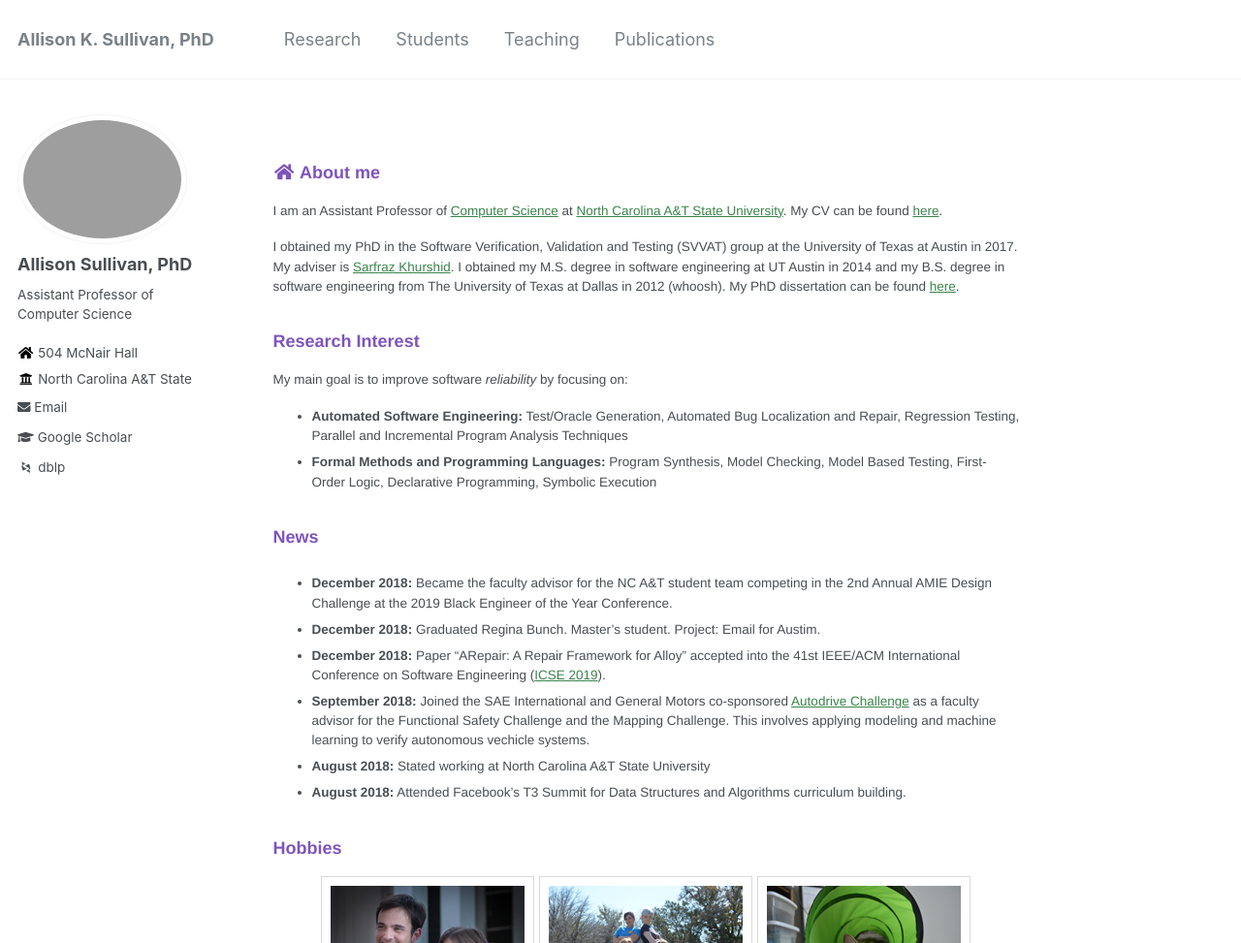
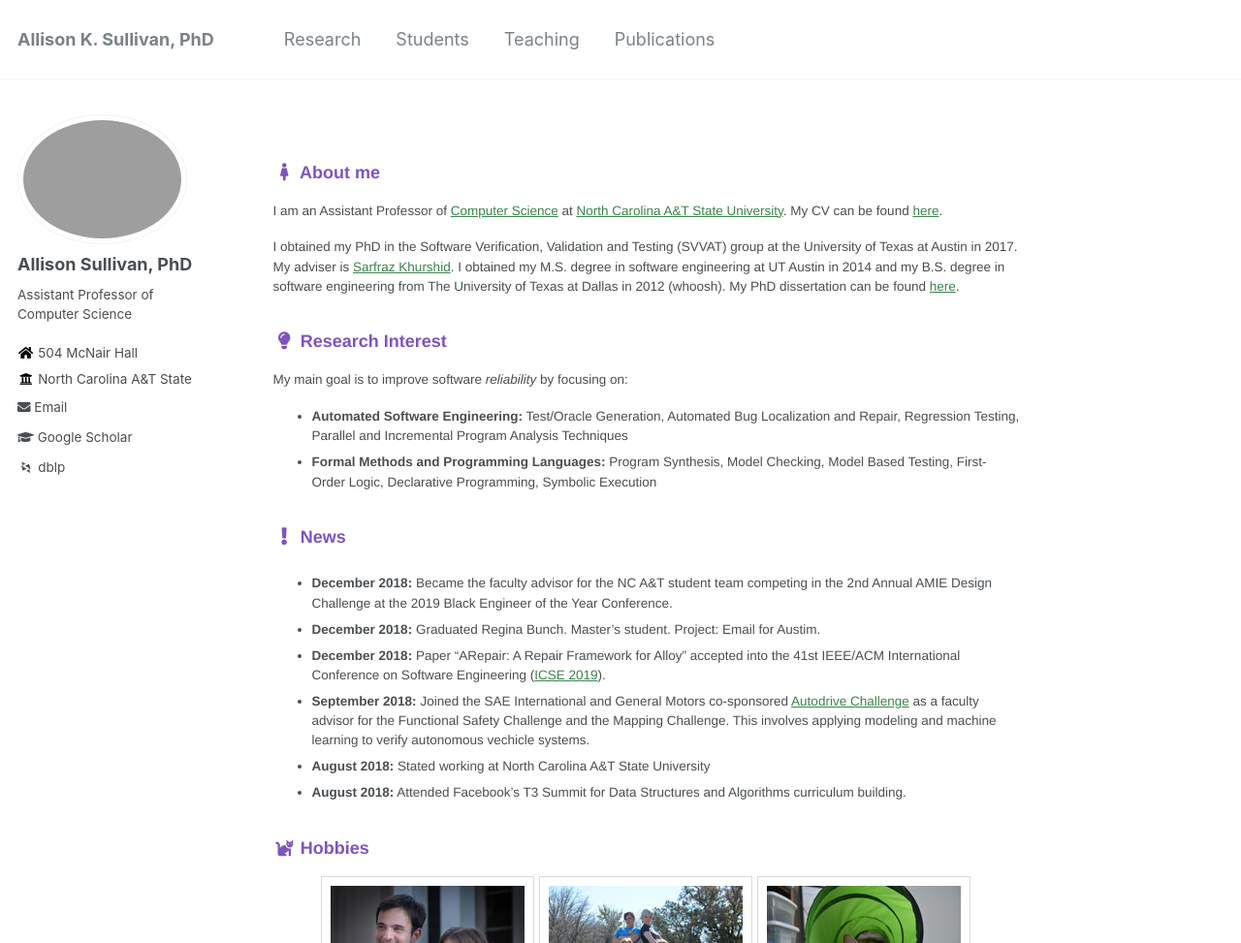
Before and after one commit to Allisonius/allisonius.github.io, a Jekyll site: the page built from _pages/about.md, in a window 1280 px wide and 1357 px high. Shown: the top 973 px of the window at 97% size. Built offline with Jekyll 4.4.1, drawn with Linux system fonts in a browser that asks for light colours; some web fonts are replaced.

Commit message:
Update about.md

```diff
--- a/_pages/about.md
+++ b/_pages/about.md
@@ -8,19 +8,19 @@ redirect_from:
   - /about.html
 ---
 
-### <i class="fa fa-fw fa-home" aria-hidden="true"></i> About me
+### <i class="fa fa-fw fa-female" aria-hidden="true"></i> About me
 I am an Assistant Professor of [Computer Science](https://www.ncat.edu/coe/departments/comp/index.html) at [North Carolina A&T State University](https://www.ncat.edu/). My CV can be found [here](/files/ASullivan_CV.pdf).
 
 I obtained my PhD in the Software Verification, Validation and Testing (SVVAT) group at the University of Texas at Austin in 2017. My adviser is [Sarfraz Khurshid](#). I obtained my M.S. degree in software engineering at UT Austin in 2014 and my B.S. degree in software engineering from The University of Texas at Dallas in 2012 (whoosh). My PhD dissertation can be found [here](files/dissertation.pdf).
 
 
-### Research Interest
+### <i class="fa fa-fw fa-lightbulb" aria-hidden="true"></i> Research Interest
 
 My main goal is to improve software _reliability_ by focusing on:
   * **Automated Software Engineering:** Test/Oracle Generation, Automated Bug Localization and Repair, Regression Testing, Parallel and Incremental Program Analysis Techniques
   * **Formal Methods and Programming Languages:** Program Synthesis, Model Checking, Model Based Testing, First-Order Logic, Declarative Programming, Symbolic Execution
 
-### News
+### <i class="fa fa-fw fa-exclamation" aria-hidden="true"></i> News
 
   * **December 2018:** Became the faculty advisor for the NC A&T student team competing in the 2nd Annual AMIE Design Challenge at the 2019 Black Engineer of the Year Conference.
   * **December 2018:** Graduated Regina Bunch. Master's student. Project: Email for Austim.
@@ -29,7 +29,7 @@ My main goal is to improve software _reliability_ by focusing on:
   * **August 2018:** Stated working at North Carolina A&T State University
   * **August 2018:** Attended Facebook’s T3 Summit for Data Structures and Algorithms curriculum building.
 
-<h3>Hobbies</h3>
+<h3><i class="fa fa-fw fa-cat" aria-hidden="true"></i> Hobbies</h3>
 
  <center><img src="images/a.png" alt=""> <img src="images/b.jpg" alt=""> <img src="images/c.JPG" alt=""></center>
 
```
